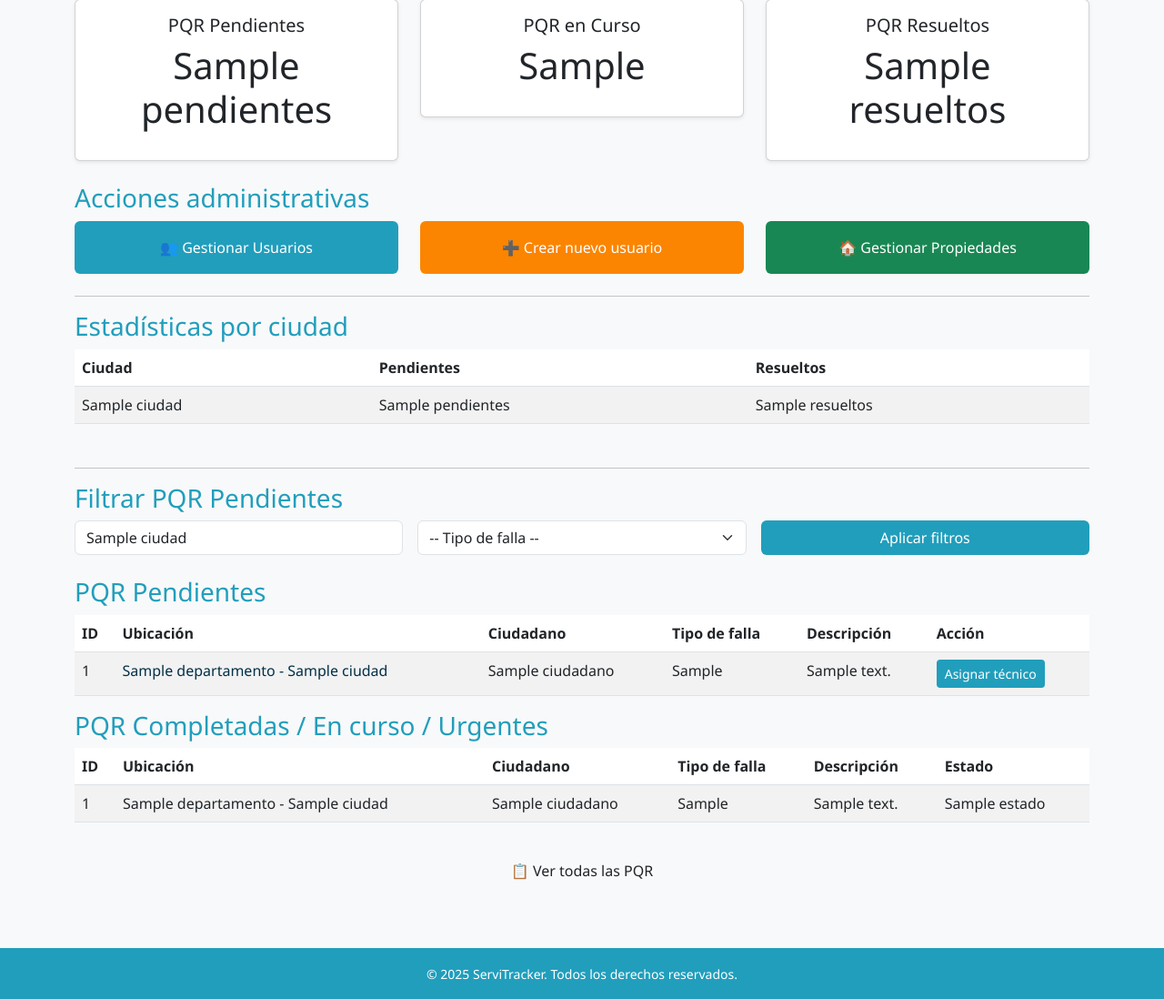
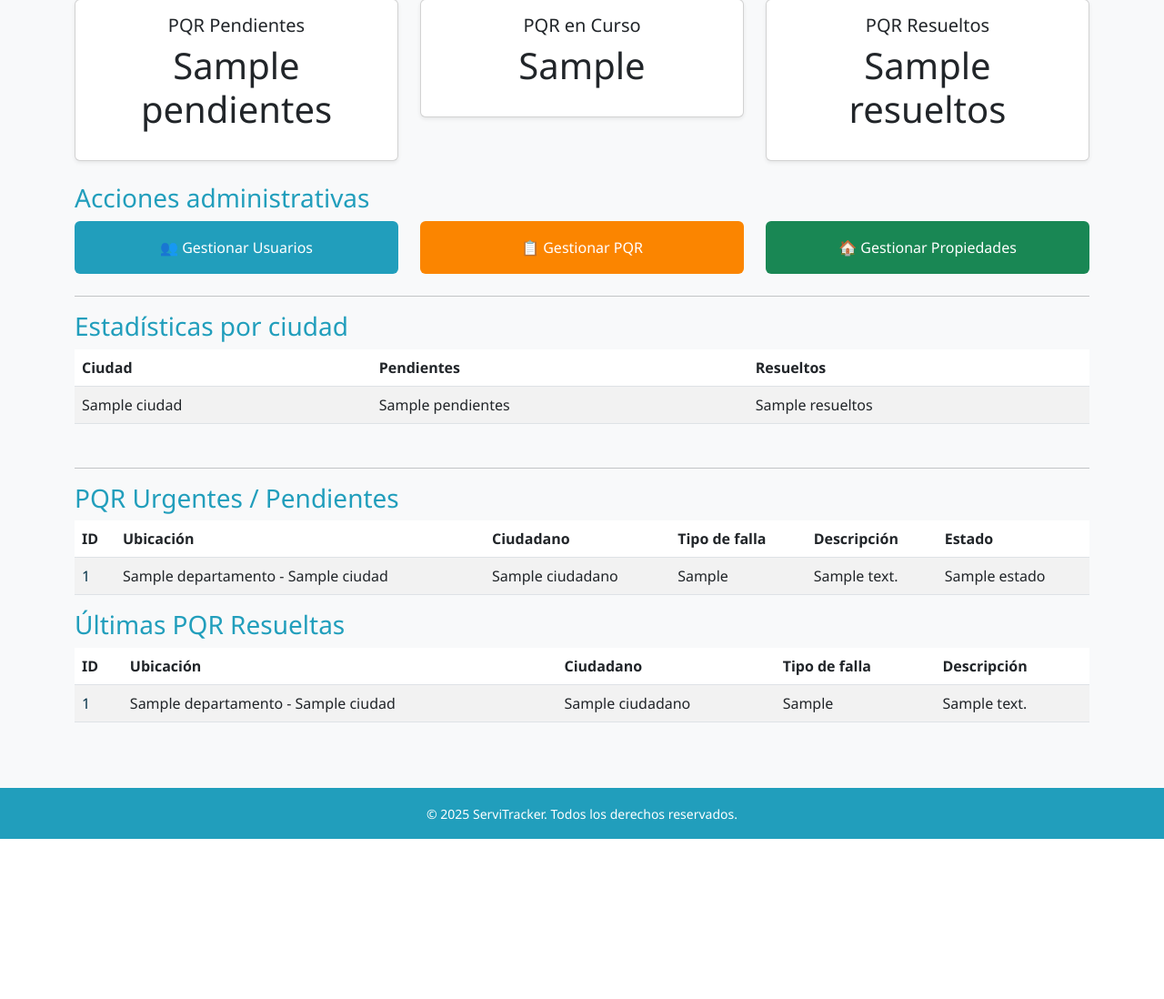
Before and after one commit to SasukeT4Codes/ServiTracker-2, a Django app: template templates/reportes/dashboard_admin.html in a window 1280 px wide. Shown: the part 173-1271 px from the top of the page at 91% size. After the commit the page ends 1095 px from the top, so only its background shows below. Run offline with Django 3.2, Linux system fonts and the light colour scheme; the template is opened without the code that fills it: most values are stand-ins (such as "Sample title", 1, 10 or a date in 2020); some libraries are stand-ins or nearby versions.

Commit message:
dashboard admin beder

```diff
--- a/templates/reportes/dashboard_admin.html
+++ b/templates/reportes/dashboard_admin.html
@@ -41,8 +41,8 @@
         </a>
     </div>
     <div class="col-md-4">
-        <a href="{% url 'crear_usuario' %}" class="btn btn-orange-dark w-100 py-3 text-center">
-            ➕ Crear nuevo usuario
+        <a href="{% url 'lista_pqr_admin' %}" class="btn btn-orange-dark w-100 py-3 text-center">
+            📋 Gestionar PQR
         </a>
     </div>
     <div class="col-md-4">
@@ -79,64 +79,8 @@
 
 <hr>
 
-<!-- Filtros -->
-<h3 class="text-blue-mid">Filtrar PQR Pendientes</h3>
-<form method="get" class="row g-3 mb-4">
-    <div class="col-md-4">
-        <input type="text" name="ciudad" value="{{ ciudad }}" class="form-control" placeholder="Ciudad">
-    </div>
-    <div class="col-md-4">
-        <select name="tipo_falla" class="form-select">
-            <option value="">-- Tipo de falla --</option>
-            {% for falla in tipos_falla %}
-                <option value="{{ falla.id }}" {% if falla.id|stringformat:"s" == tipo_falla_id %}selected{% endif %}>
-                    {{ falla.nombre }}
-                </option>
-            {% endfor %}
-        </select>
-    </div>
-    <div class="col-md-4">
-        <button type="submit" class="btn btn-blue-mid w-100">Aplicar filtros</button>
-    </div>
-</form>
-
-<!-- Listado de PQR pendientes -->
-<h3 class="text-blue-mid">PQR Pendientes</h3>
-<table class="table table-striped">
-    <thead>
-        <tr>
-            <th>ID</th>
-            <th>Ubicación</th>
-            <th>Ciudadano</th>
-            <th>Tipo de falla</th>
-            <th>Descripción</th>
-            <th>Acción</th>
-        </tr>
-    </thead>
-    <tbody>
-        {% for pqr in pqr_pendientes %}
-        <tr>
-            <td>{{ pqr.id }}</td>
-            <td>
-                <a href="{% url 'detalle_pqr' pqr.pk %}" class="text-blue-dark text-decoration-none">
-                    {{ pqr.propiedad.departamento }} - {{ pqr.propiedad.ciudad }}
-                </a>
-            </td>
-            <td>{{ pqr.ciudadano }}</td>
-            <td>{{ pqr.tipo_falla }}</td>
-            <td>{{ pqr.descripcion }}</td>
-            <td>
-                <a href="{% url 'asignar_tecnico' pqr.pk %}" class="btn btn-sm btn-blue-mid">Asignar técnico</a>
-            </td>
-        </tr>
-        {% empty %}
-        <tr><td colspan="6">No hay PQR pendientes.</td></tr>
-        {% endfor %}
-    </tbody>
-</table>
-
-<!-- Listado de PQR no pendientes -->
-<h3 class="text-blue-mid">PQR Completadas / En curso / Urgentes</h3>
+<!-- PQR urgentes o pendientes -->
+<h3 class="text-blue-mid">PQR Urgentes / Pendientes</h3>
 <table class="table table-striped">
     <thead>
         <tr>
@@ -149,9 +93,9 @@
         </tr>
     </thead>
     <tbody>
-        {% for pqr in pqr_no_pendientes %}
+        {% for pqr in pqr_urgentes %}
         <tr>
-            <td>{{ pqr.id }}</td>
+            <td><a href="{% url 'detalle_pqr' pqr.pk %}" class="text-decoration-none text-blue-dark">{{ pqr.id }}</a></td>
             <td>{{ pqr.propiedad.departamento }} - {{ pqr.propiedad.ciudad }}</td>
             <td>{{ pqr.ciudadano }}</td>
             <td>{{ pqr.tipo_falla }}</td>
@@ -159,17 +103,36 @@
             <td>{{ pqr.estado.nombre }}</td>
         </tr>
         {% empty %}
-        <tr><td colspan="6">No hay PQR completadas o en curso.</td></tr>
+        <tr><td colspan="6">No hay PQR urgentes ni pendientes.</td></tr>
         {% endfor %}
     </tbody>
 </table>
 
-<!-- Botón para ver todas las PQR -->
-<div class="mt-4">
-    <a href="{% url 'lista_todas_pqr' %}" class="btn btn-blue-dark w-100 py-3">
-        📋 Ver todas las PQR
-    </a>
-</div>
-
+<!-- PQR resueltas -->
+<h3 class="text-blue-mid">Últimas PQR Resueltas</h3>
+<table class="table table-striped">
+    <thead>
+        <tr>
+            <th>ID</th>
+            <th>Ubicación</th>
+            <th>Ciudadano</th>
+            <th>Tipo de falla</th>
+            <th>Descripción</th>
+        </tr>
+    </thead>
+    <tbody>
+        {% for pqr in pqr_resueltas %}
+        <tr>
+            <td><a href="{% url 'detalle_pqr' pqr.pk %}" class="text-decoration-none text-blue-dark">{{ pqr.id }}</a></td>
+            <td>{{ pqr.propiedad.departamento }} - {{ pqr.propiedad.ciudad }}</td>
+            <td>{{ pqr.ciudadano }}</td>
+            <td>{{ pqr.tipo_falla }}</td>
+            <td>{{ pqr.descripcion }}</td>
+        </tr>
+        {% empty %}
+        <tr><td colspan="5">No hay PQR resueltas.</td></tr>
+        {% endfor %}
+    </tbody>
+</table>
 
 {% endblock %}
```
Also changed, not shown: pqr/views.py (+0 -37 lines), reportes/views.py (+10 -19 lines), templates/pqr/lista.html (+7 -0 lines).
